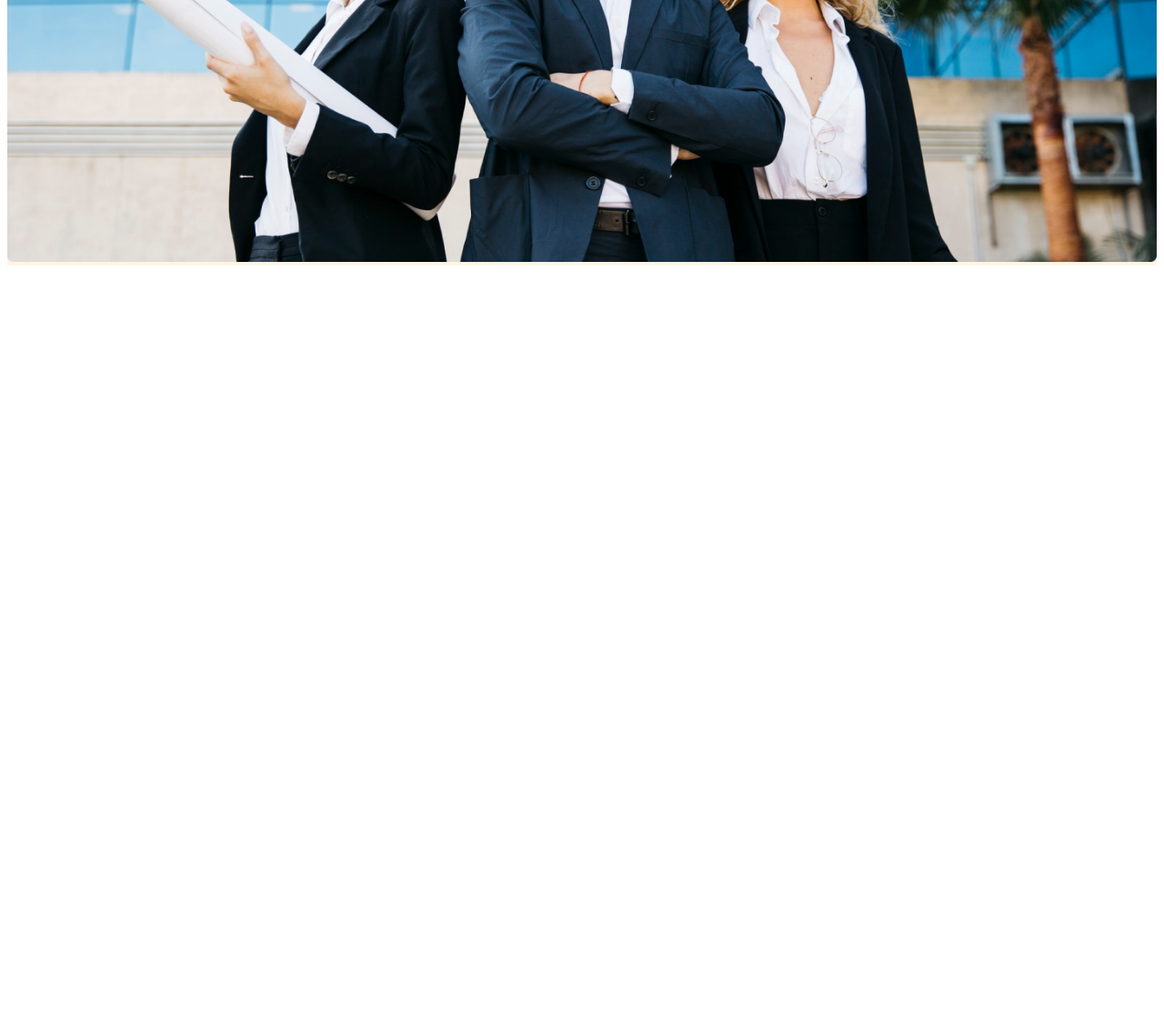
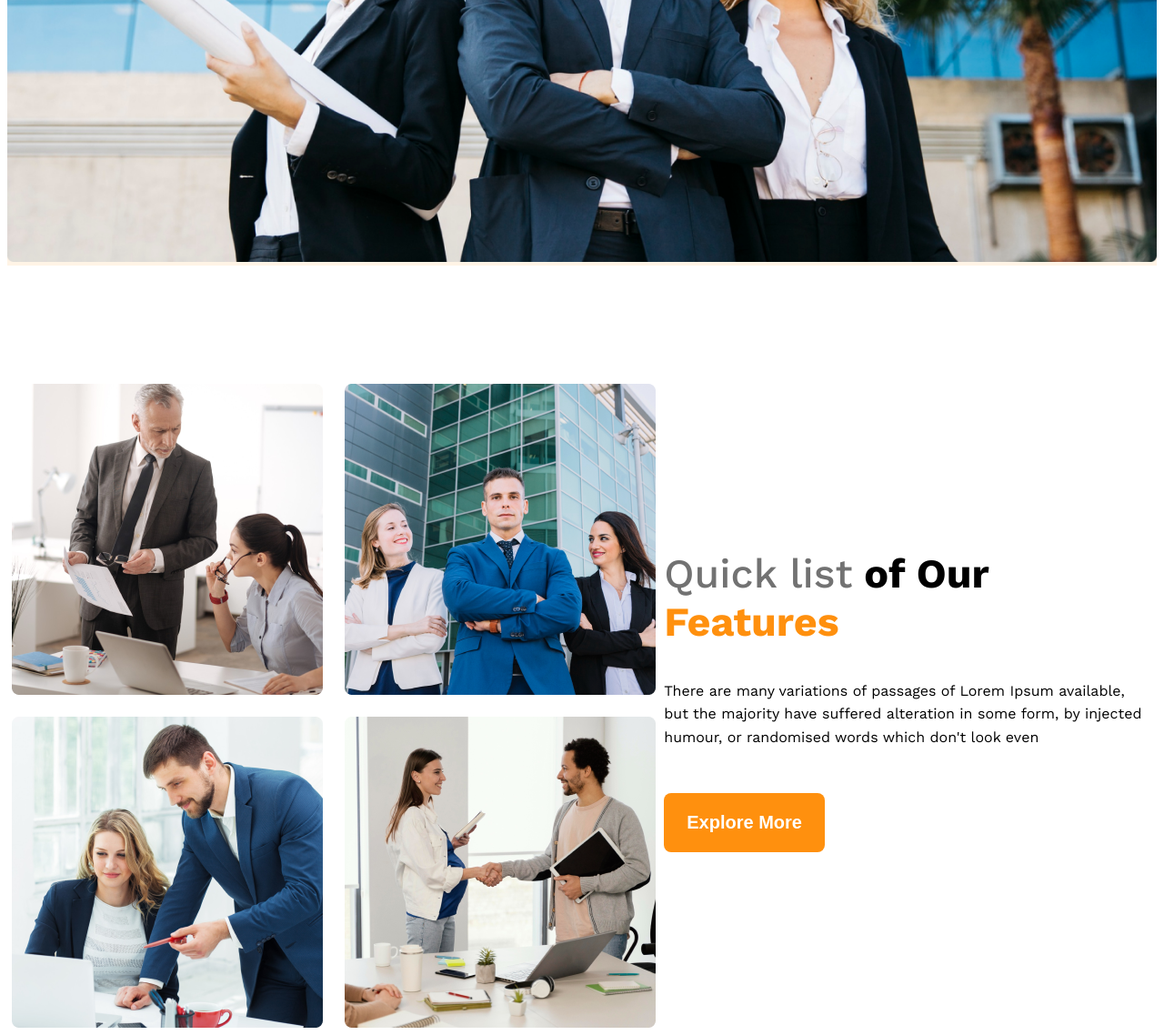
Before and after one commit to syz-bash/g3-architect-website, a plain HTML site: page index.html in a window 1280 px wide. Shown: the part 949-2087 px from the top of the page at 91% size. Before the commit the page ends 1249 px from the top, so only its background shows below. Drawn offline with nearby package versions, Linux system fonts and the light colour scheme.

Commit message:
I have updated sector one of main section in my g3 website

```diff
--- a/index.html
+++ b/index.html
@@ -35,7 +35,21 @@
 
     </header>
     <main>
-
+        <section>
+            <div class="team display-flex">
+                <div class="team-img">
+                    <img src="images/team1.png" alt="">
+                    <img src="images/team2.png" alt="">
+                    <img src="images/team3.png" alt="">
+                    <img src="images/team4.png" alt="">
+                </div>
+                <div class="team-title">
+                    <h1 class="font-style-2-8"><span class="ql dark-3">Quick list</span> of Our <span class="feature font-style-2-8">Features</span></h1>
+                    <p class="title">There are many variations of passages of Lorem Ipsum available, but the majority have suffered alteration in some form, by injected humour, or randomised words which don't look even</p>
+                    <button class="btn">Explore More</button>
+                </div>
+            </div>
+        </section>
     </main>
     <footer>
 
--- a/style/style.css
+++ b/style/style.css
@@ -87,6 +87,43 @@ header{
     width: 100%;
 }
 
+/* main style */
+main{
+    max-width: 1440px;
+    margin: 0 auto;
+}
+
+.ql{
+    font-size: 2.8rem;
+    font-weight: 500;
+}
+main>section{
+    margin-top: 130px;
+}
+/* team */
+.team{
+    justify-content: space-around;
+    align-items: center;
+}
+
+/* img */
+.team-img{
+
+    display: grid;
+    grid-template-columns: repeat(2,1fr);
+    gap: 24px;
+}
+.team-img img{
+    width: 100%;
+}
+/* .team-title */
+.team-title{
+    max-width: 537px;
+}
+
+.feature{
+    color: #FF900E;
+}
 
 
 
@@ -109,4 +146,10 @@ header{
         grid-area: manu;
         padding: 0;
     }
+
+    /* main */
+    /* section1 */
+    .team{
+        flex-direction: column;
+    }
 }
```
